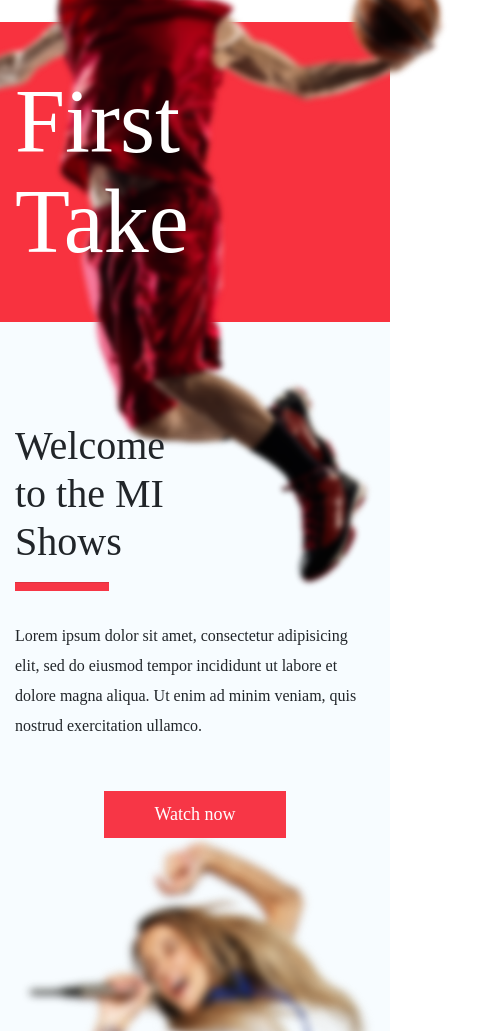
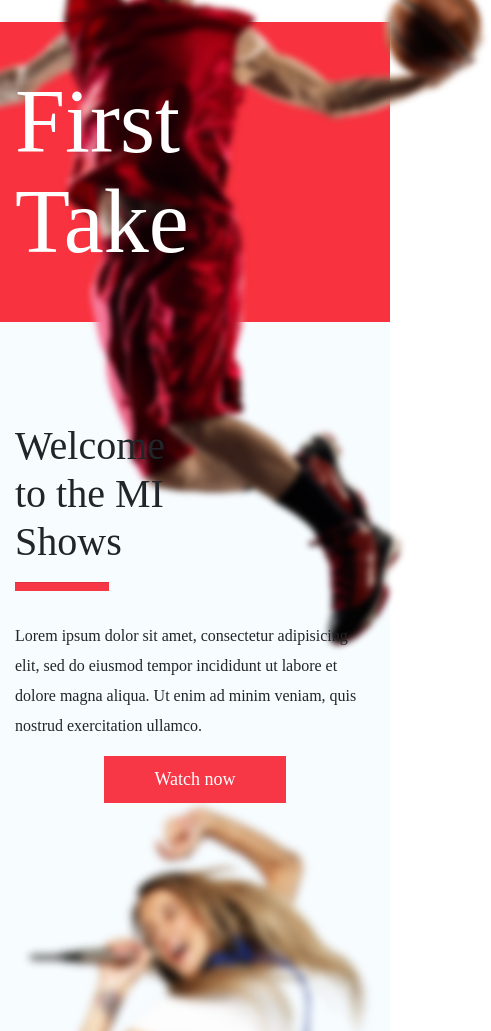
Before and after one commit to abhijitjachak/MITV, a website: page index.html in a window 390 px wide. Shown: the part 98-1129 px from the top of the page, 491 px wide, since content can reach past the window. Drawn offline with nearby package versions, Linux system fonts and the light colour scheme; a web font is replaced by a local one.

Commit message:
commit34

```diff
--- a/css/responsive.css
+++ b/css/responsive.css
@@ -119,13 +119,13 @@
     }
 
     .hero-header-section img{
-        width: 450px;
+        width: 491px;
 
     }
 
     .hero-header-section .hero-img {
-        top: 2px;
-        left: -1px;
+        top: 3px;
+        left: 0px;
     }
 
     .new-about-section .about-info-heading hr{
@@ -154,4 +154,8 @@
     .new-about-section .about-info-heading hr{
         height: 8px;
     }
+
+    .new-about-section .watch-now-btn{
+        margin-top: 15px;
+    }
 }
```
